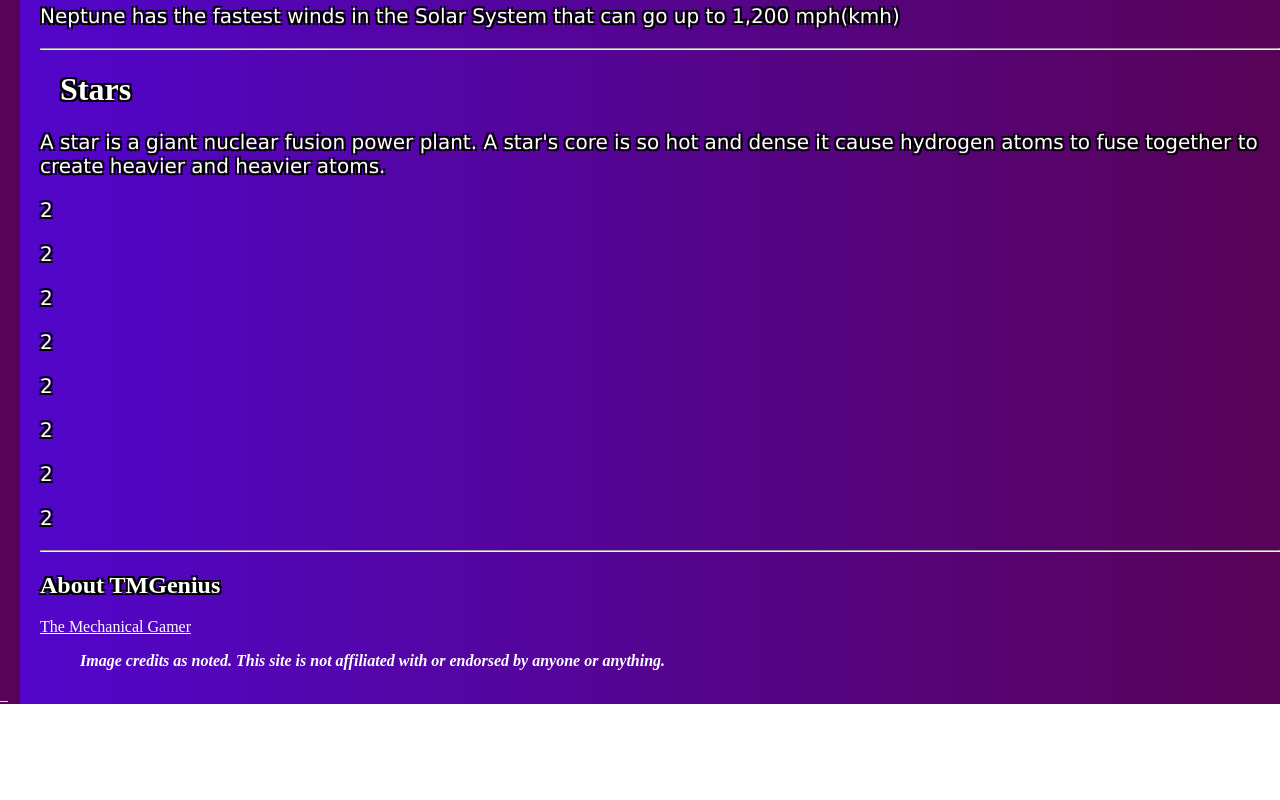
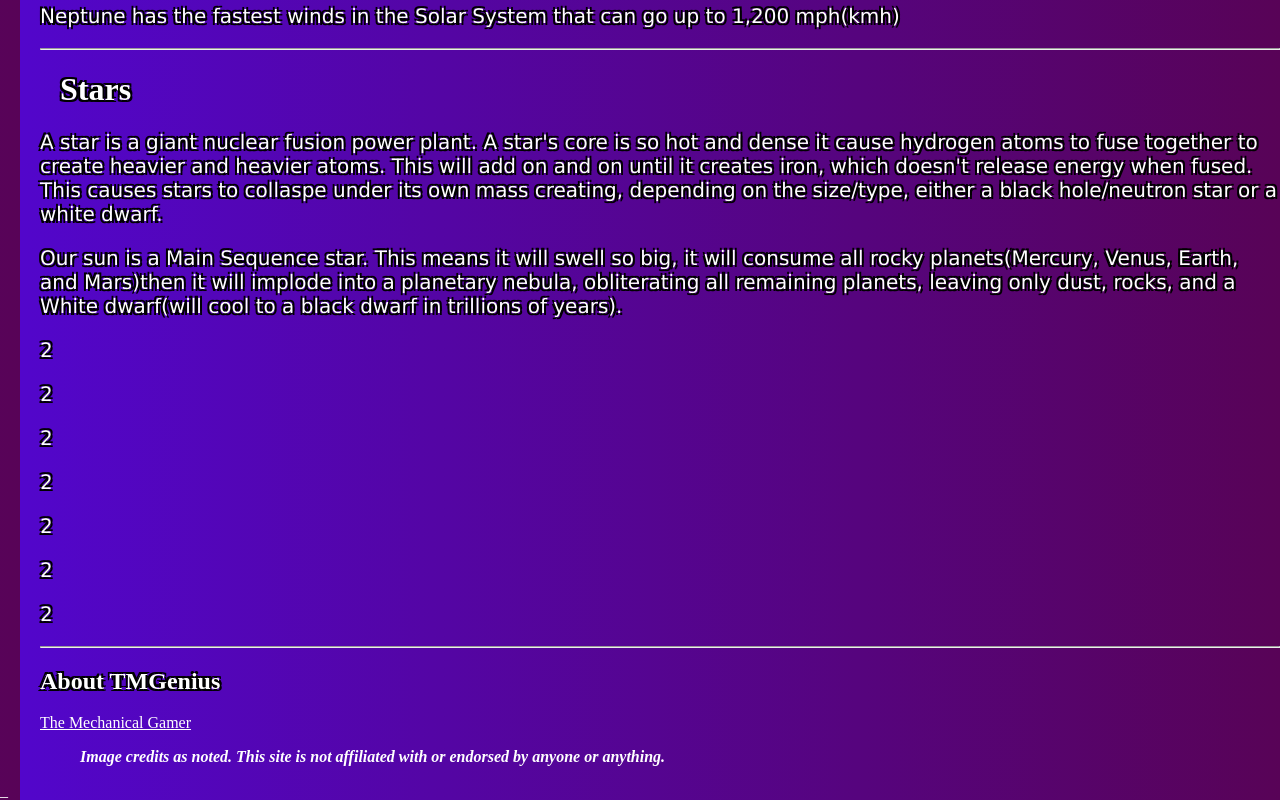
Before and after one commit to TMGenius29/space-tmg, a plain HTML site: page index.html in a window 1280 px wide. Shown: the part 3338-4138 px from the top of the page. Before the commit the page ends 4042 px from the top, so only its background shows below. Drawn offline with Linux system fonts and the light colour scheme.

Commit message:
Add files via upload

```diff
--- a/index.html
+++ b/index.html
@@ -104,8 +104,8 @@
             </section>
             <h1 class="alltxt"><strong>Stars</strong></h1>
 
-            <p class="fact alltxt" >A star is a giant nuclear fusion power plant. A star's core is so hot and dense it cause hydrogen atoms to fuse together to create heavier and heavier atoms.</p>
-            <p class="fact alltxt" >2</p>
+            <p class="fact alltxt" >A star is a giant nuclear fusion power plant. A star's core is so hot and dense it cause hydrogen atoms to fuse together to create heavier and heavier atoms. This will add on and on until it creates iron, which doesn't release energy when fused. This causes stars to collaspe under its own mass creating, depending on the size/type, either a black hole/neutron star or a white dwarf.</p>
+            <p class="fact alltxt" >Our sun is a Main Sequence star. This means it will swell so big, it will consume all rocky planets(Mercury, Venus, Earth, and Mars)then it will implode into a planetary nebula, obliterating all remaining planets, leaving only dust, rocks, and a White dwarf(will cool to a black dwarf in trillions of years). </p>
             <p class="fact alltxt" >2</p>
             <p class="fact alltxt" >2</p>
             <p class="fact alltxt" >2</p>
@@ -126,5 +126,6 @@
         <a href="#homepg" class="back-to-top brdr brdr--thin" aria-label="Back to top">↑ Back to Top</a>
         <a href="#homepg" class="back-to-top brdr brdr--thin is-hidden" aria-label="Back to top">↑ Back to Top</a>
         <p></p>
+
     </body>
 </html>
```
